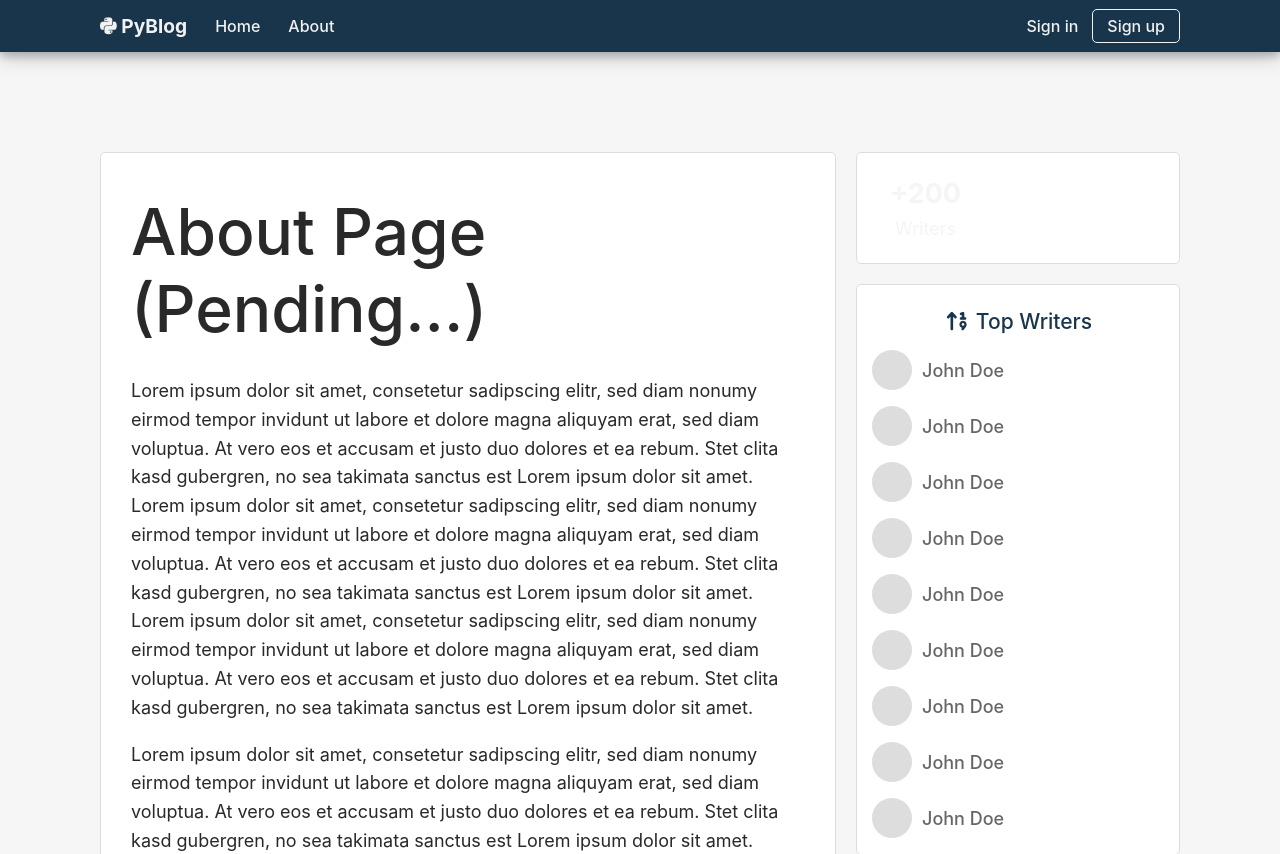
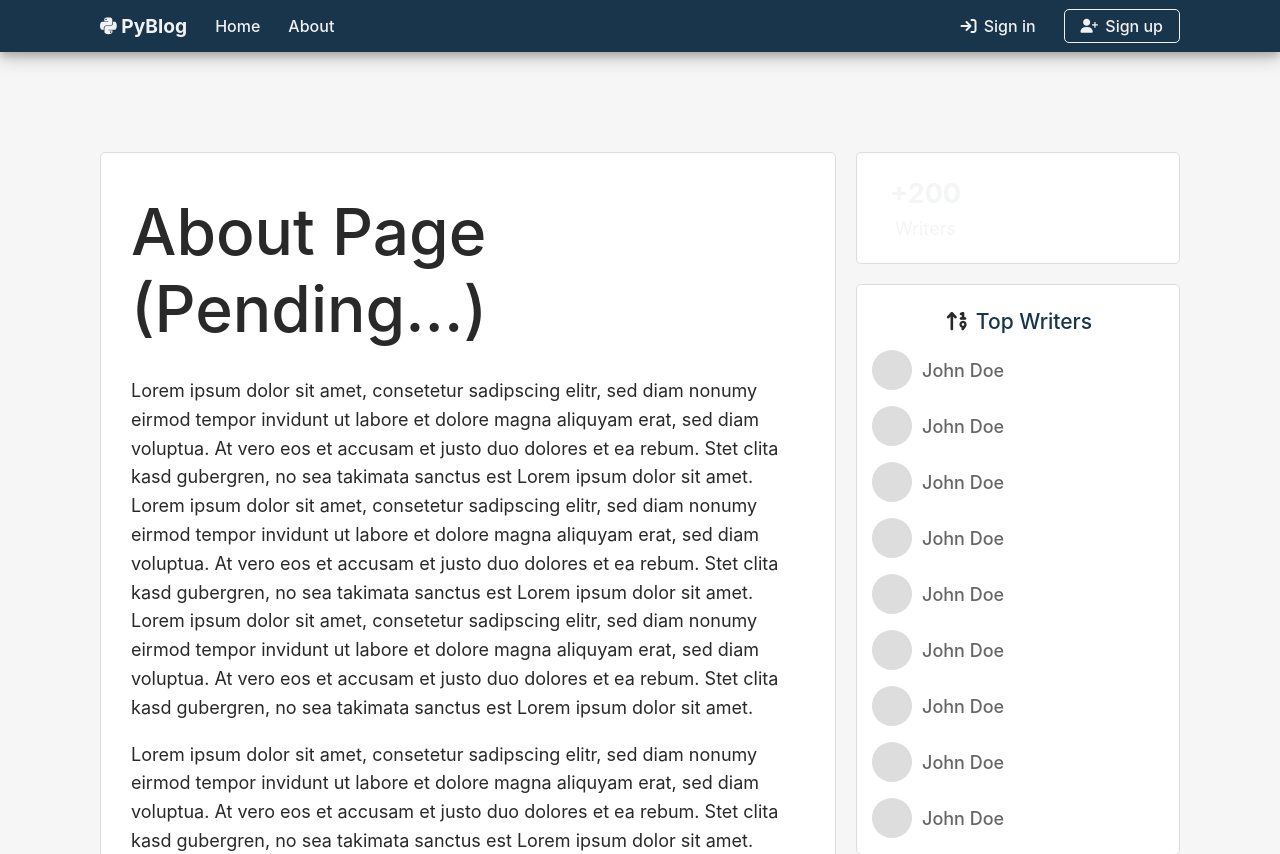
Before and after one commit to mohelhelb/pyblog, a Flask app: page /about in a window 1280 px wide. Shown: the top 854 px of the page. Run offline with Flask 3, Linux system fonts and the light colour scheme.

Commit message:
Adjust top navigation bar

```diff
--- a/pyblog.py
+++ b/pyblog.py
@@ -1,5 +1,6 @@
 from flask import Flask, render_template
 from mock_data import posts, users
+from random import shuffle
 
 app = Flask(__name__)
 
@@ -8,7 +9,8 @@ app = Flask(__name__)
 @app.route("/")
 @app.route("/index")
 def index():
-    return render_template("index.html", posts=posts)
+    trending_posts = posts[-3:]
+    return render_template("index.html", trending_posts=trending_posts, posts=posts)
 
 
 @app.route("/about")
--- a/static/css/style.css
+++ b/static/css/style.css
@@ -337,6 +337,7 @@ form legend {
   transition: color 0.4s;
 }
 
+/* Pending */
 .fake-avatar, .username {
   vertical-align: middle;
 }
@@ -389,7 +390,7 @@ form legend {
   font-size: 1rem;
   font-weight: 500;
   opacity: 1;
-  transition: background-color 0.4s, color 0.4s;
+  transition: background-color 0.4s, color 0.4s, opacity 0.4s;
 }
 
 .topnav .topnav-logo, .topnav .topnav-toggle {
@@ -523,7 +524,7 @@ article.badge {
   margin: 8px 0;
 }
 
-.top-writers {
+.trending {
   color: var(--blue-xxl);
 }
 
@@ -667,6 +668,7 @@ article.badge {
     color: var(--blue-s);
   }
 
+  /*
   .topnav a:hover {
     background-color: var(--gray-s);
     color: var(--blue-xxl);
@@ -678,6 +680,7 @@ article.badge {
     color: var(--gray-s);
     opacity: 0.7;
   }
+  */
 
   .footer a:hover {
     opacity: 0.7;
@@ -761,11 +764,10 @@ article.badge {
   }
 
   .topnav .signup {
-    margin: 9px 0;
+    margin: 9px 0 9px 14px;
     border: 1px solid var(--gray-s);
     border-radius: 5px;
-    padding-top: 6px;
-    padding-bottom: 6px;
+    padding: 6px 16px;
   }
 }
 
--- a/templates/base.html
+++ b/templates/base.html
@@ -38,10 +38,33 @@
         </div>
         <a href="{{ url_for('index') }}">Home</a>
         <a href="{{ url_for('about') }}">About</a>
-        <div class="fright">
-          <a href="{{ url_for('login') }}">Sign in</a>
-          <a href="{{ url_for('register') }}" class="signup">Sign up</a>
-        </div>
+        {% if True %}
+          <div class="fright">
+            <a href="{{ url_for('login') }}">
+              <i class="fa-solid fa-arrow-right-to-bracket"></i>
+              <span class="ml-3">Sign in</span>
+            </a>
+            <a href="{{ url_for('register') }}" class="signup">
+              <i class="fa-solid fa-user-plus fa-sm"></i>
+              <span class="ml-3">Sign up</span>
+            </a>
+          </div>
+        {% else %}
+          <div class="fright">
+            <a href="{{ url_for('login') }}">
+              <i class="fa-regular fa-clipboard"></i>
+              <span class="ml-3">Posts</span>
+            </a>
+            <a href="{{ url_for('register') }}">
+              <i class="fa-regular fa-user"></i>
+              <span class="ml-3">Profile</span>
+            </a>
+            <a href="{{ url_for('register') }}">
+              <i class="fa-solid fa-arrow-right-from-bracket"></i>
+              <span class="ml-3">Sign out</span>
+            </a>
+          </div>
+        {% endif %}
       </nav>
     </div>
   </header>
@@ -74,8 +97,11 @@
         </div>
         <!-- Top Writers -->
         <div class="card">
-          <header class="top-writers mt-24 mb-16 t-align-center">
-            <h3><i class="fa-solid fa-arrow-up-1-9 fa-fw"></i> Top Writers</h3>
+          <header class="mt-24 mb-16 t-align-center">
+            <h3>
+              <i class="fa-solid fa-arrow-up-1-9 fa-fw"></i>
+              <span class="trending">Top Writers</span>
+            </h3>
           </header>
           <div class="mb-16">
             <span class="fake-avatar width-40 height-40"></span>
```
Also changed, not shown: templates/index.html (+32 -0 lines).
